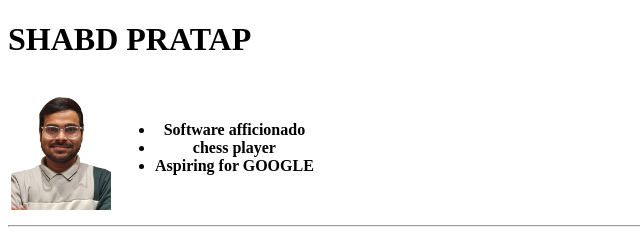
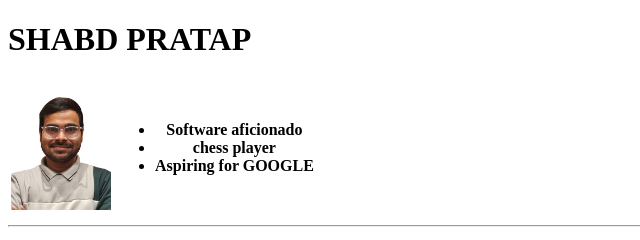
Before and after one commit to shader50/cv, a plain HTML site: page index.html in a window 1280 px wide. Shown: the top 240 px of the page, 0-640 px from the left. Drawn offline with Linux system fonts and the light colour scheme.

Commit message:
Update index.html

```diff
--- a/index.html
+++ b/index.html
@@ -11,7 +11,7 @@
         <tr>
             <th><img width="100px" src="WhatsApp Image 2024-01-03 at 14.18.43.jpeg" alt="me"></th>
             <th><ul>
-                <li>Software afficionado</li>
+                <li>Software aficionado</li>
                 <li>chess player</li>
                 <li>Aspiring for GOOGLE</li>
             </ul></th>
```
